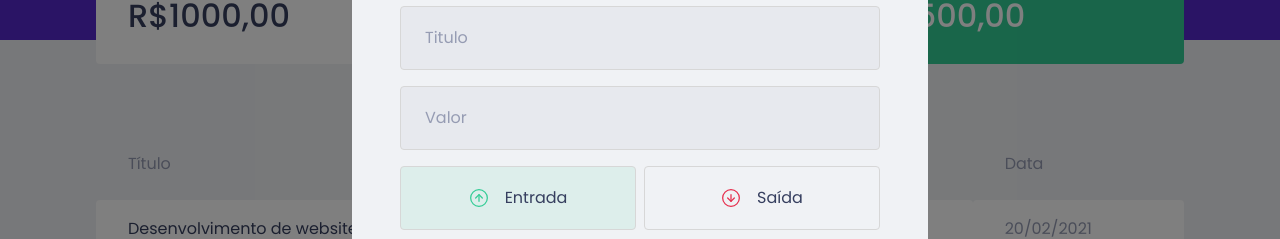
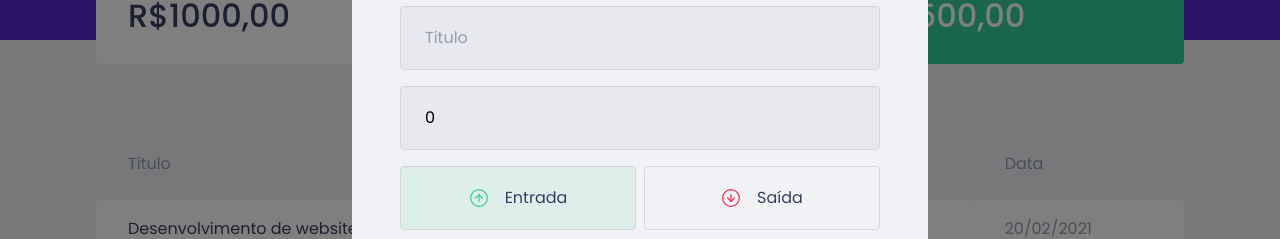
Before and after one commit to jamilzazu/dtmoney, a React (Create React App) app: page / in a window 1280 px wide. Both pictures are taken after a click on the button "Nova transação". Shown: the part 232-471 px from the top of the page. Built offline with nearby package versions, Linux system fonts and the light colour scheme; no server answers; what miragejs would draw is missing.

Commit message:
feat: Salvando dados do form

```diff
--- a/src/componentes/NewTransactionModal/index.tsx
+++ b/src/componentes/NewTransactionModal/index.tsx
@@ -1,9 +1,9 @@
+import { FormEvent, useState } from 'react';
 import Modal from 'react-modal';
 import incomeImg from '../../assets/income.svg';
 import outcomeImg from '../../assets/outcome.svg';
 import closeImg from '../../assets/close.svg';
 import { Container, TransactionTypeContainer, RadioBox } from './styles';
-import { useState } from 'react';
 
 interface NewTransactionModalProps {
   isOpen: boolean;
@@ -11,8 +11,19 @@
 }
 
 export function NewTransactionModal({ isOpen, onRequestClose }: NewTransactionModalProps) {
+  const [title, setTitle] = useState('');
+  const [value, setValue] = useState(0);
+  const [category, setCategory] = useState('');
 
   const [type, setType] = useState('deposit');
+
+  function handleCreateNewTransaction(event: FormEvent) {
+    event.preventDefault();
+
+    console.log({
+      title, value, category, type
+    })
+  }
 
   return (
 
@@ -29,15 +40,19 @@
         <img src={closeImg} alt="Fechar modal" />
       </button>
 
-      <Container>
+      <Container onSubmit={handleCreateNewTransaction}>
         <h2>Cadastrar transação</h2>
 
         <input
-          placeholder="Titulo" />
+          placeholder="Titulo"
+          value={title}
+          onChange={event => setTitle(event.target.value)} />
 
         <input
           type="number"
-          placeholder="Valor" />
+          placeholder="Valor"
+          value={value}
+          onChange={event => setValue(Number(event.target.value))} />
 
         <TransactionTypeContainer>
           <RadioBox
@@ -62,7 +77,9 @@
         </TransactionTypeContainer>
 
         <input
-          placeholder="Categoria" />
+          placeholder="Categoria"
+          value={category}
+          onChange={event => setCategory(event.target.value)} />
 
         <button type="submit">
           Cadastrar
```
